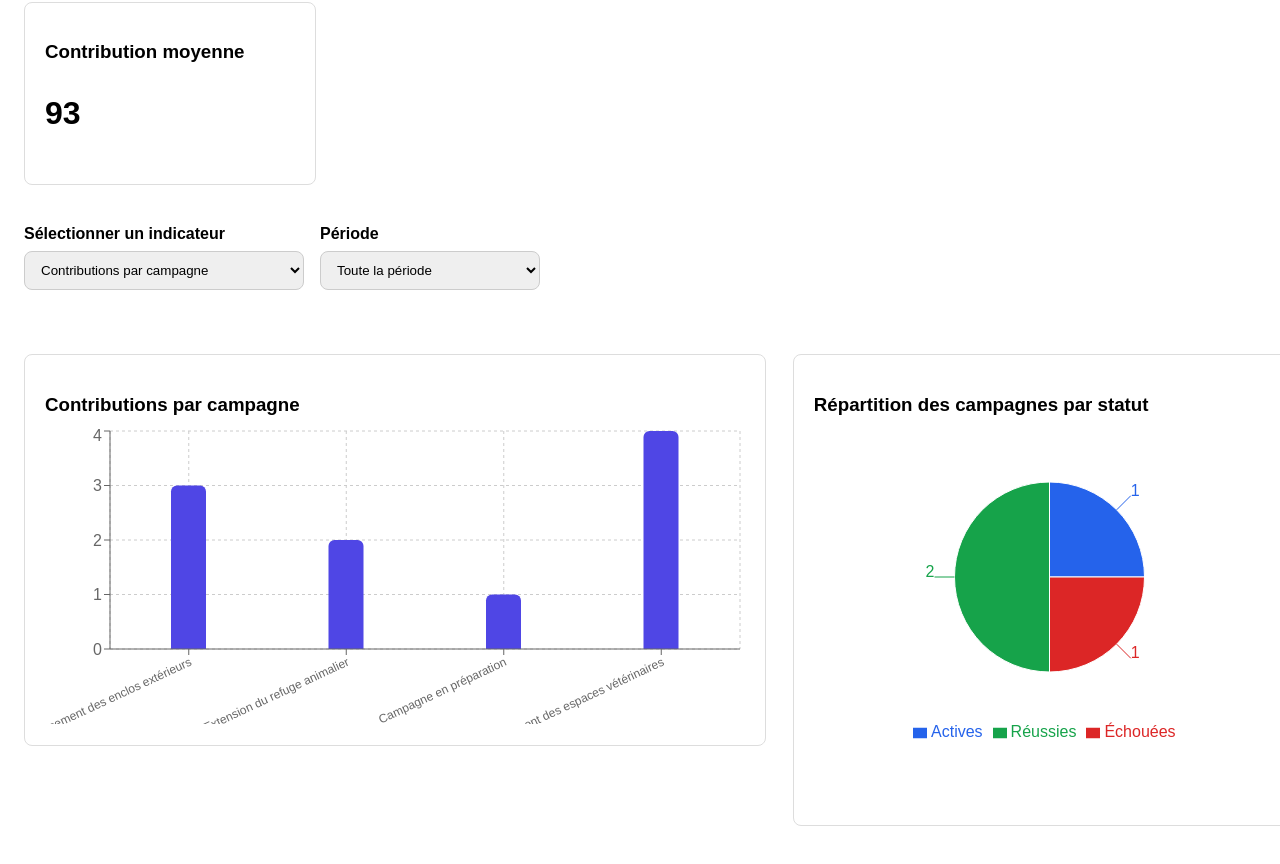
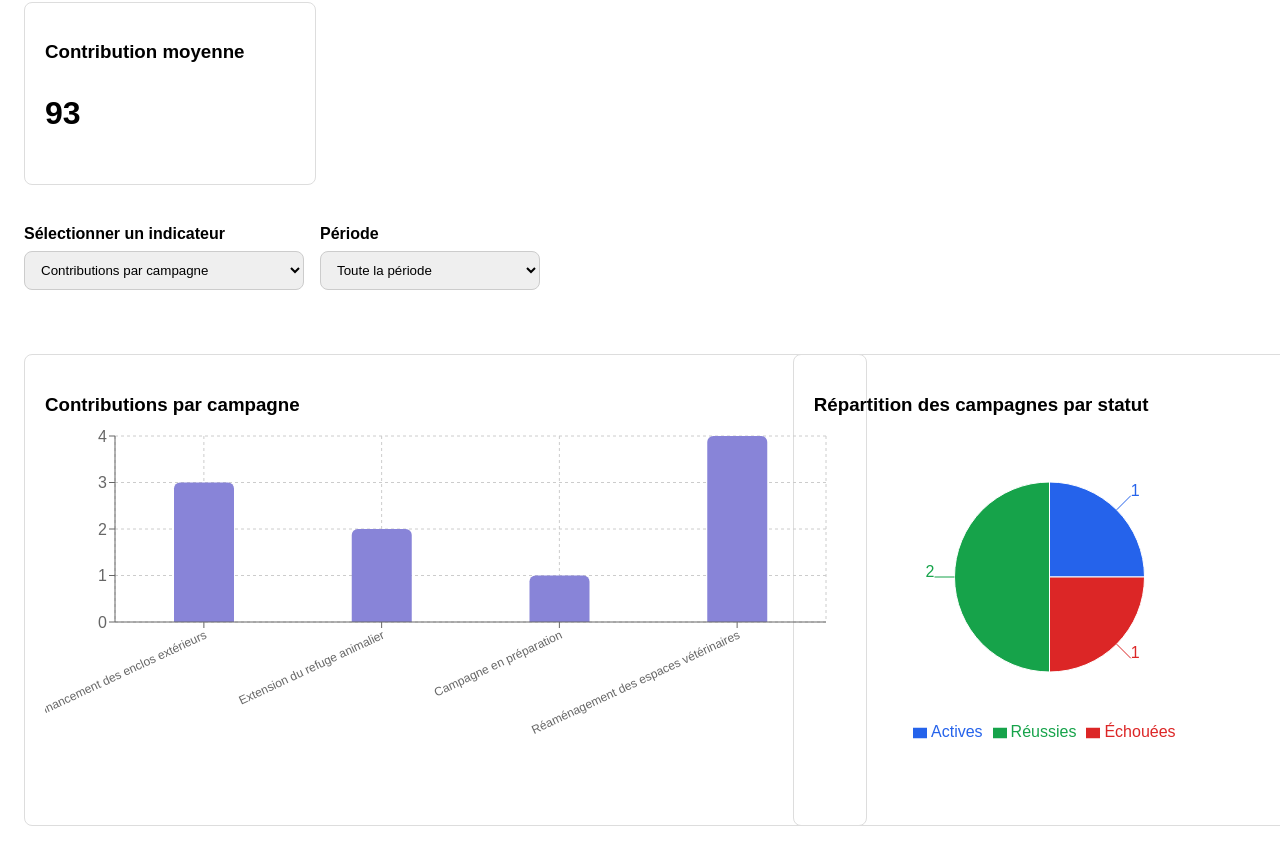
Before and after one commit to sepideh94/QSI-projet, a Next.js app: page /dashboard in a window 1280 px wide. Shown: the part 354-1218 px from the top of the page. Built offline with nearby package versions, Linux system fonts and the light colour scheme.

Commit message:
improve contributions per campaign chart labels

```diff
--- a/components/charts/ContributionsPerCampaignChart.tsx
+++ b/components/charts/ContributionsPerCampaignChart.tsx
@@ -18,29 +18,27 @@ type Props = {
 };
 
 export default function ContributionsPerCampaignChart({ data }: Props) {
-
   return (
-
     <div
       style={{
         width: "100%",
-        maxWidth: "700px",
-        height: "350px",
+        maxWidth: "820px",
+        height: "430px",
         border: "1px solid #ddd",
         borderRadius: "8px",
         padding: "20px",
         marginTop: "40px"
       }}
     >
-
       <h3 style={{ marginBottom: "10px" }}>
         Contributions par campagne
       </h3>
 
       <ResponsiveContainer width="100%" height="85%">
-
-        <BarChart data={data}>
-
+        <BarChart
+          data={data}
+          margin={{ top: 10, right: 20, left: 10, bottom: 90 }}
+        >
           <CartesianGrid strokeDasharray="3 3" />
 
           <XAxis
@@ -48,27 +46,22 @@ export default function ContributionsPerCampaignChart({ data }: Props) {
             interval={0}
             angle={-25}
             textAnchor="end"
-            height={70}
+            height={80}
             tick={{ fontSize: 12 }}
           />
 
           <YAxis allowDecimals={false} />
 
-          <Tooltip />
+          <Tooltip formatter={(value) => [value, "Contributions"]} />
 
           <Bar
             dataKey="contributions"
-            fill="#4f46e5"
-            barSize={35}
+            fill="#8884d8"
+            barSize={60}
             radius={[6, 6, 0, 0]}
           />
-
         </BarChart>
-
       </ResponsiveContainer>
-
     </div>
-
   );
-
 }
```
